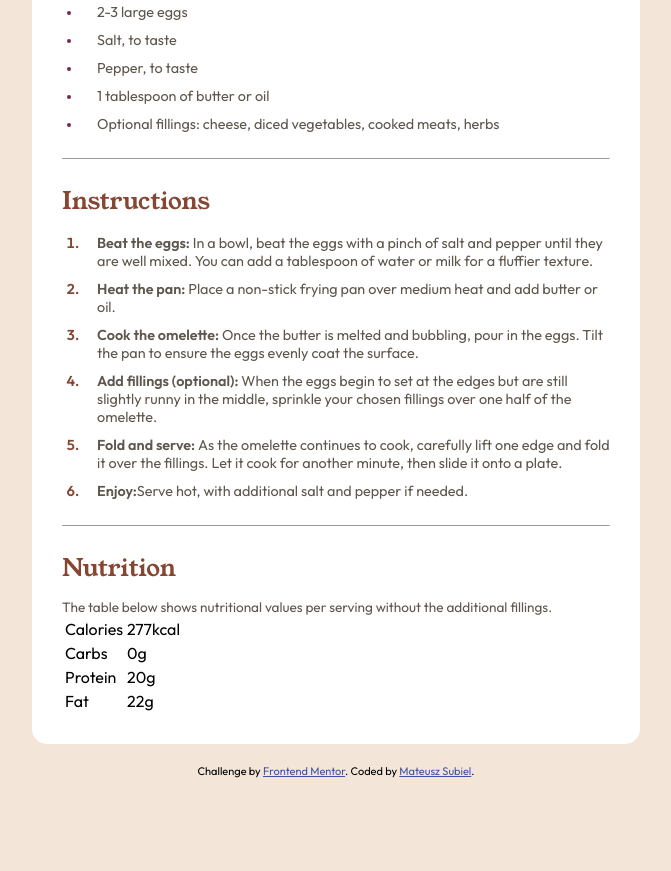
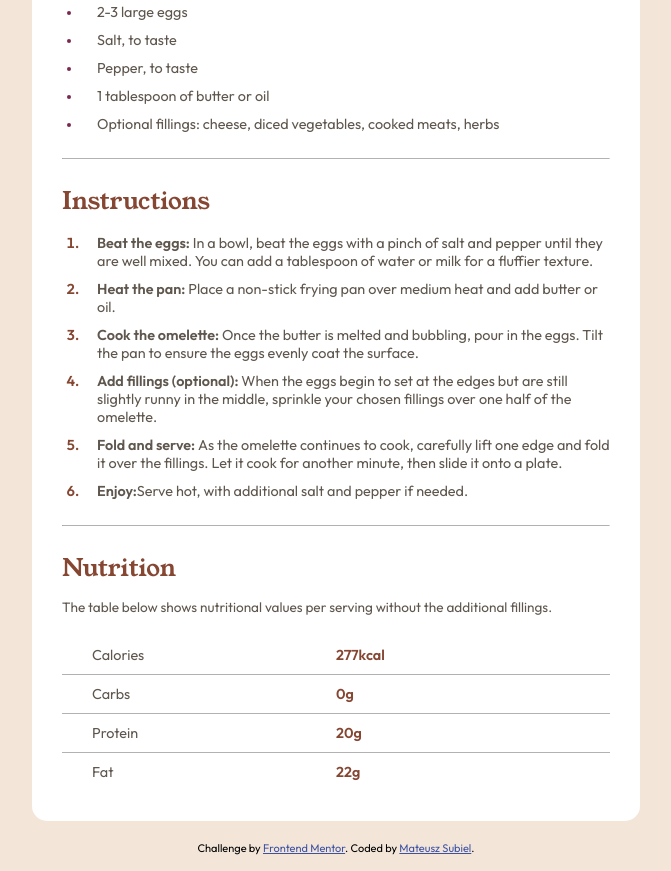
Before and after one commit to ItsZubek/Recipe-Page, a plain HTML site: page index.html in a window 1280 px wide. Shown: the part 663-1534 px from the top of the page, without its empty margins (304-975 px from the left). Before the commit the page ends 1457 px from the top, so only its background shows below. Drawn offline with Linux system fonts and the light colour scheme.

Commit message:
Finished the challenge

```diff
--- a/index.html
+++ b/index.html
@@ -60,19 +60,19 @@
       <p>The table below shows nutritional values per serving without the additional fillings.</p>
       <table>
         <tr>
-          <td class="table-title">Calories</td>
+          <th>Calories</th>
           <td>277kcal</td>
         </tr>
         <tr>
-          <td class="table-title">Carbs</td>
+          <th>Carbs</th>
           <td>0g</td>
         </tr>
         <tr>
-          <td class="table-title">Protein</td>
+          <th>Protein</th>
           <td>20g</td>
         </tr>
         <tr>
-          <td class="table-title">Fat</td>
+          <th>Fat</th>
           <td>22g</td>
         </tr>
       </table>
--- a/styles.css
+++ b/styles.css
@@ -98,6 +98,7 @@ ul li::marker {
 hr {
     margin: 25px 0;
     border-bottom-width: 0px;
+    border-top-color: rgba(0,0,0,0.3);
 }
 ol {
     margin-bottom: 0px;
@@ -113,3 +114,29 @@ ol li::marker {
     color: var(--brown800);
     font-weight: 600;
 }
+table {
+    width: 100%;
+    margin-top: 20px;
+    font-family: 'Outfit', sans-serif;
+    border-collapse: collapse;
+}
+table th {
+    width: 50%;
+    text-align: left;
+    font-weight: 400;
+    color: var(--stone600);
+    font-size: 0.9rem;
+    text-indent: 30px;
+}
+table td {
+    width: 50%;
+    font-weight: 600;
+    color: var(--brown800);
+    font-size: 0.9rem;
+}
+table tr:not(:first-of-type) {
+    border-top: 1px solid rgba(0,0,0,0.3);
+}
+table tr th, table tr td {
+    padding: 10px 0px;
+}
```
